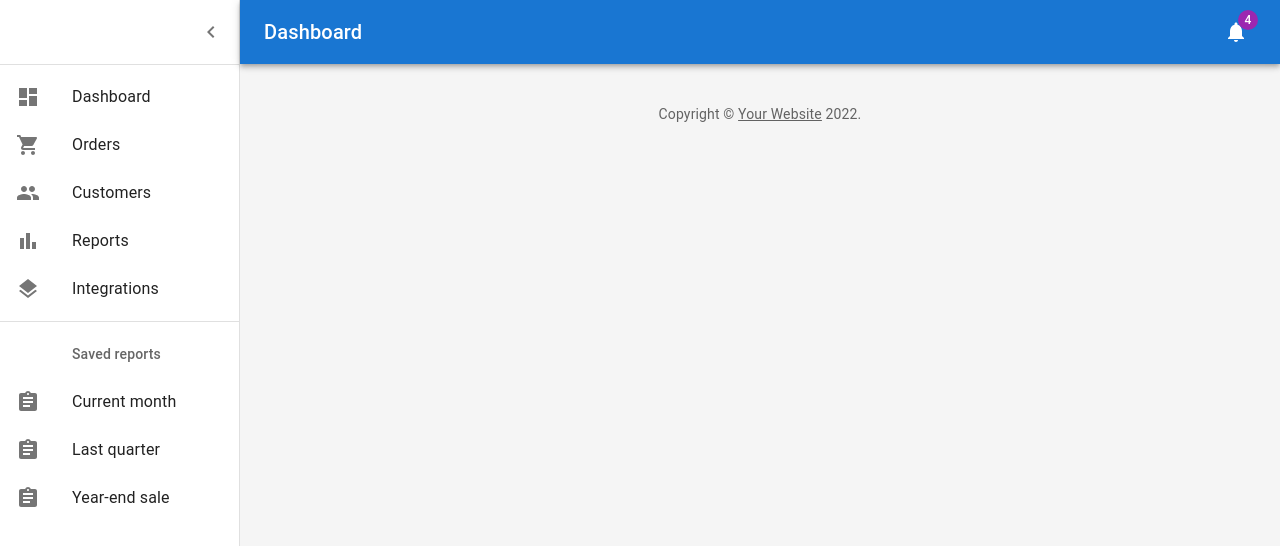
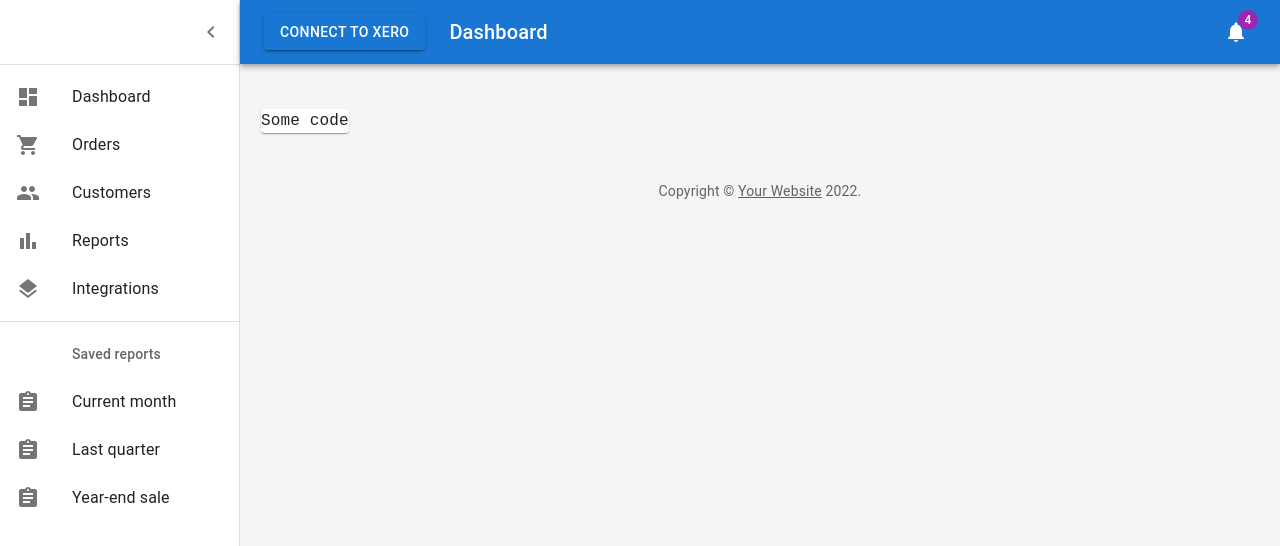
Before and after one commit to XeroAPI/xero-node-oauth2-react-app, a React app in the folder client/: page / in a window 1280 px wide. Shown: the top 546 px of the page. Built offline with nearby package versions, Linux system fonts and the light colour scheme.

Commit message:
Added button and code display box

```diff
--- a/client/src/views/Dashboard.js
+++ b/client/src/views/Dashboard.js
@@ -18,6 +18,8 @@ import MenuIcon from '@mui/icons-material/Menu';
 import ChevronLeftIcon from '@mui/icons-material/ChevronLeft';
 import NotificationsIcon from '@mui/icons-material/Notifications';
 import { mainListItems, secondaryListItems } from './listItems';
+import { Button } from '@mui/material';
+import ResponseDisplay from './ResponseDisplay';
 
 function Copyright(props) {
   return (
@@ -108,6 +110,14 @@ function DashboardContent() {
             >
               <MenuIcon />
             </IconButton>
+            <Button
+              variant='contained'
+              sx={{
+                marginRight: '24px'
+              }}
+              >
+              Connect to Xero
+            </Button>
             <Typography
               component="h1"
               variant="h6"
@@ -158,9 +168,12 @@ function DashboardContent() {
         >
           <Toolbar />
           <Container maxWidth="lg" sx={{ mt: 4, mb: 4 }}>
-            <Grid container spacing={3}>
+            <Grid container spacing='3'>
                 <Grid>
-                    <Paper></Paper>
+                    <Paper>
+                      {/* <p>Hi</p> */}
+                      <ResponseDisplay></ResponseDisplay>
+                    </Paper>
                 </Grid>
             </Grid>
             <Copyright sx={{ pt: 4 }} />
--- /dev/null
+++ b/client/src/views/ResponseDisplay.js
@@ -0,0 +1,11 @@
+import React from "react";
+
+const ResponseDisplay =  () => {
+    return(
+        <pre>
+            <code>Some code</code>
+        </pre>
+    )
+}
+
+export default ResponseDisplay;
```
